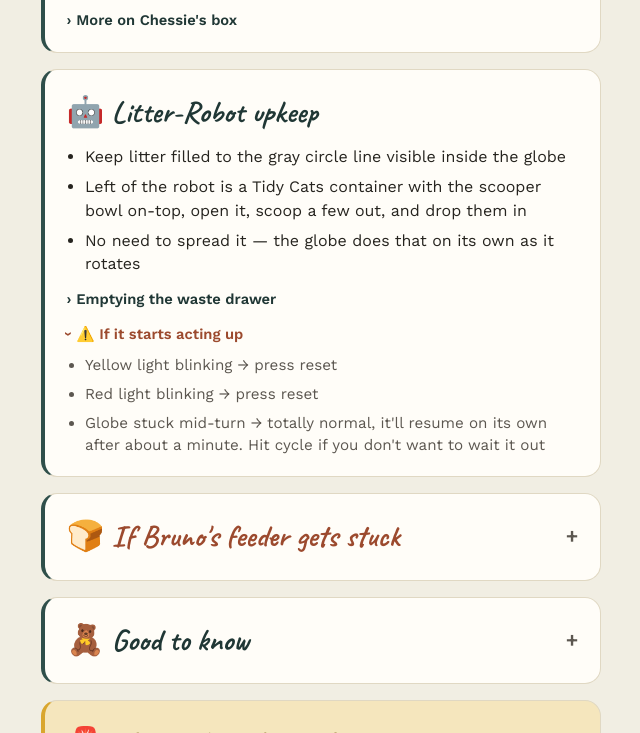
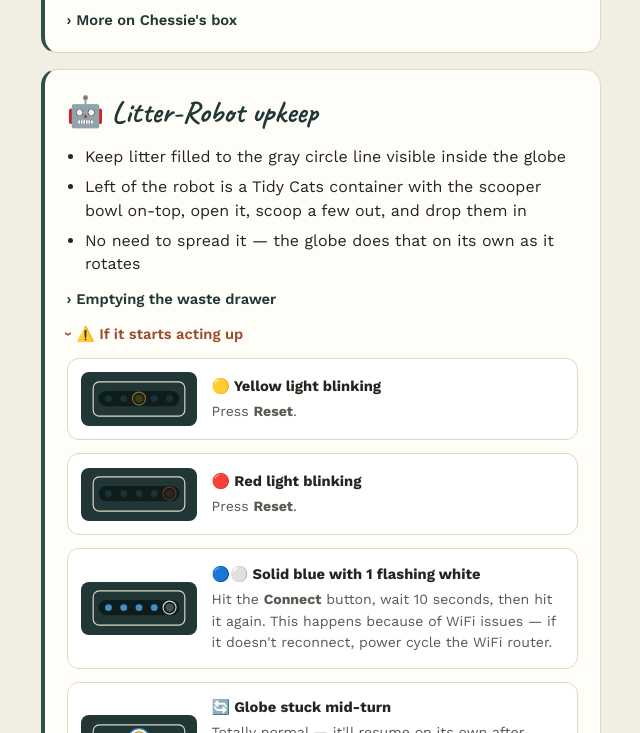
Before and after one commit to dafioram/CatCare, a plain HTML site: page index.html in a window 1280 px wide. Both pictures are taken after a click on the heading "⚠️ If it starts acting up". Shown: the part 1465-2198 px from the top of the page, without its empty margins (319-959 px from the left). Drawn offline with nearby package versions, Linux system fonts and the light colour scheme.

Commit message:
Update LR4 visuals

```diff
--- a/index.html
+++ b/index.html
@@ -212,6 +212,67 @@
     max-width: 110px;
   }
 
+  /* ---------- Robot issues styling & artwork ---------- */
+  @keyframes status-blink {
+    0%, 100% { opacity: 1; }
+    50% { opacity: 0.2; }
+  }
+  .blink-fast {
+    animation: status-blink 1.2s infinite ease-in-out;
+  }
+
+  .robot-issues-list {
+    display: flex;
+    flex-direction: column;
+    gap: 0.8rem;
+    margin-top: 0.75rem;
+  }
+
+  .robot-issue-item {
+    background: #ffffff;
+    border: 1px solid var(--line);
+    border-radius: 12px;
+    padding: 0.85rem;
+    display: flex;
+    align-items: center;
+    gap: 0.9rem;
+  }
+
+  @media (max-width: 480px) {
+    .robot-issue-item {
+      flex-direction: column;
+      align-items: flex-start;
+    }
+  }
+
+  .robot-issue-svg {
+    flex-shrink: 0;
+    display: flex;
+    align-items: center;
+    justify-content: center;
+    background: var(--teal-dark);
+    border-radius: 8px;
+    padding: 0.35rem 0.5rem;
+  }
+
+  .robot-issue-content {
+    flex: 1;
+  }
+
+  .robot-issue-title {
+    font-weight: 700;
+    font-size: 0.92rem;
+    color: var(--ink);
+    margin-bottom: 0.25rem;
+  }
+
+  .robot-issue-desc {
+    font-size: 0.88rem;
+    color: var(--ink-soft);
+    margin: 0 !important;
+    line-height: 1.45;
+  }
+
   /* emergency / placeholder card */
   .placeholder-line { margin: .35rem 0; }
   .placeholder-line em {
@@ -235,6 +296,7 @@
 
   @media (prefers-reduced-motion: reduce) {
     * { transition: none !important; }
+    .blink-fast { animation: none !important; }
   }
 </style>
 </head>
@@ -372,11 +434,82 @@
     </details>
     <details class="disclosure-inline warning">
       <summary>⚠️ If it starts acting up</summary>
-      <ul>
-        <li>Yellow light blinking → press reset</li>
-        <li>Red light blinking → press reset</li>
-        <li>Globe stuck mid-turn → totally normal, it'll resume on its own after about a minute. Hit cycle if you don't want to wait it out</li>
-      </ul>
+      <div class="robot-issues-list">
+
+        <div class="robot-issue-item">
+          <div class="robot-issue-svg">
+            <svg viewBox="0 0 130 55" width="100" height="42" role="img" aria-label="Yellow light blinking indicator">
+              <rect x="5" y="5" width="120" height="45" rx="8" fill="#203735" stroke="#e0d8c3" stroke-width="1.5"/>
+              <rect x="12" y="17" width="106" height="20" rx="10" fill="#101c1a"/>
+              <circle cx="25" cy="27" r="4.5" fill="#3e8fcc" opacity="0.2"/>
+              <circle cx="45" cy="27" r="4.5" fill="#3e8fcc" opacity="0.2"/>
+              <circle cx="65" cy="27" r="5.5" fill="#d9a62e" class="blink-fast"/>
+              <circle cx="65" cy="27" r="8.5" fill="none" stroke="#d9a62e" stroke-width="1.5" opacity="0.6"/>
+              <circle cx="85" cy="27" r="4.5" fill="#3e8fcc" opacity="0.2"/>
+              <circle cx="105" cy="27" r="4.5" fill="#3e8fcc" opacity="0.2"/>
+            </svg>
+          </div>
+          <div class="robot-issue-content">
+            <div class="robot-issue-title">🟡 Yellow light blinking</div>
+            <p class="robot-issue-desc">Press <strong>Reset</strong>.</p>
+          </div>
+        </div>
+
+        <div class="robot-issue-item">
+          <div class="robot-issue-svg">
+            <svg viewBox="0 0 130 55" width="100" height="42" role="img" aria-label="Red light blinking indicator">
+              <rect x="5" y="5" width="120" height="45" rx="8" fill="#203735" stroke="#e0d8c3" stroke-width="1.5"/>
+              <rect x="12" y="17" width="106" height="20" rx="10" fill="#101c1a"/>
+              <circle cx="25" cy="27" r="4.5" fill="#3e8fcc" opacity="0.2"/>
+              <circle cx="45" cy="27" r="4.5" fill="#3e8fcc" opacity="0.2"/>
+              <circle cx="65" cy="27" r="4.5" fill="#3e8fcc" opacity="0.2"/>
+              <circle cx="85" cy="27" r="4.5" fill="#3e8fcc" opacity="0.2"/>
+              <circle cx="105" cy="27" r="5.5" fill="#9c4a2e" class="blink-fast"/>
+              <circle cx="105" cy="27" r="8.5" fill="none" stroke="#9c4a2e" stroke-width="1.5" opacity="0.6"/>
+            </svg>
+          </div>
+          <div class="robot-issue-content">
+            <div class="robot-issue-title">🔴 Red light blinking</div>
+            <p class="robot-issue-desc">Press <strong>Reset</strong>.</p>
+          </div>
+        </div>
+
+        <div class="robot-issue-item">
+          <div class="robot-issue-svg">
+            <svg viewBox="0 0 130 55" width="100" height="42" role="img" aria-label="Solid blue with 1 flashing white light indicator">
+              <rect x="5" y="5" width="120" height="45" rx="8" fill="#203735" stroke="#e0d8c3" stroke-width="1.5"/>
+              <rect x="12" y="17" width="106" height="20" rx="10" fill="#101c1a"/>
+              <circle cx="25" cy="27" r="4.5" fill="#3e8fcc"/>
+              <circle cx="45" cy="27" r="4.5" fill="#3e8fcc"/>
+              <circle cx="65" cy="27" r="4.5" fill="#3e8fcc"/>
+              <circle cx="85" cy="27" r="4.5" fill="#3e8fcc"/>
+              <circle cx="105" cy="27" r="5.5" fill="#ffffff" class="blink-fast"/>
+              <circle cx="105" cy="27" r="8.5" fill="none" stroke="#ffffff" stroke-width="1.5" opacity="0.8"/>
+            </svg>
+          </div>
+          <div class="robot-issue-content">
+            <div class="robot-issue-title">🔵⚪ Solid blue with 1 flashing white</div>
+            <p class="robot-issue-desc">Hit the <strong>Connect</strong> button, wait 10 seconds, then hit it again. This happens because of WiFi issues — if it doesn't reconnect, power cycle the WiFi router.</p>
+          </div>
+        </div>
+
+        <div class="robot-issue-item">
+          <div class="robot-issue-svg">
+            <svg viewBox="0 0 130 55" width="100" height="42" role="img" aria-label="Globe stuck mid-turn diagram">
+              <rect x="5" y="5" width="120" height="45" rx="8" fill="#203735" stroke="#e0d8c3" stroke-width="1.5"/>
+              <path d="M 35 43 L 95 43 L 90 35 L 40 35 Z" fill="#101c1a"/>
+              <circle cx="65" cy="24" r="14" fill="#fffdf8" stroke="#3e8fcc" stroke-width="1.5"/>
+              <path d="M 57 18 Q 65 10 73 18 Q 81 26 73 32" fill="none" stroke="#d9a62e" stroke-width="2" stroke-linecap="round"/>
+              <polyline points="69,33 73,32 74,27" fill="none" stroke="#d9a62e" stroke-width="2" stroke-linecap="round" stroke-linejoin="round"/>
+            </svg>
+          </div>
+          <div class="robot-issue-content">
+            <div class="robot-issue-title">🔄 Globe stuck mid-turn</div>
+            <p class="robot-issue-desc">Totally normal — it'll resume on its own after about a minute. Hit <strong>Cycle</strong> if you don't want to wait it out.</p>
+          </div>
+        </div>
+
+      </div>
     </details>
   </section>
 
```
